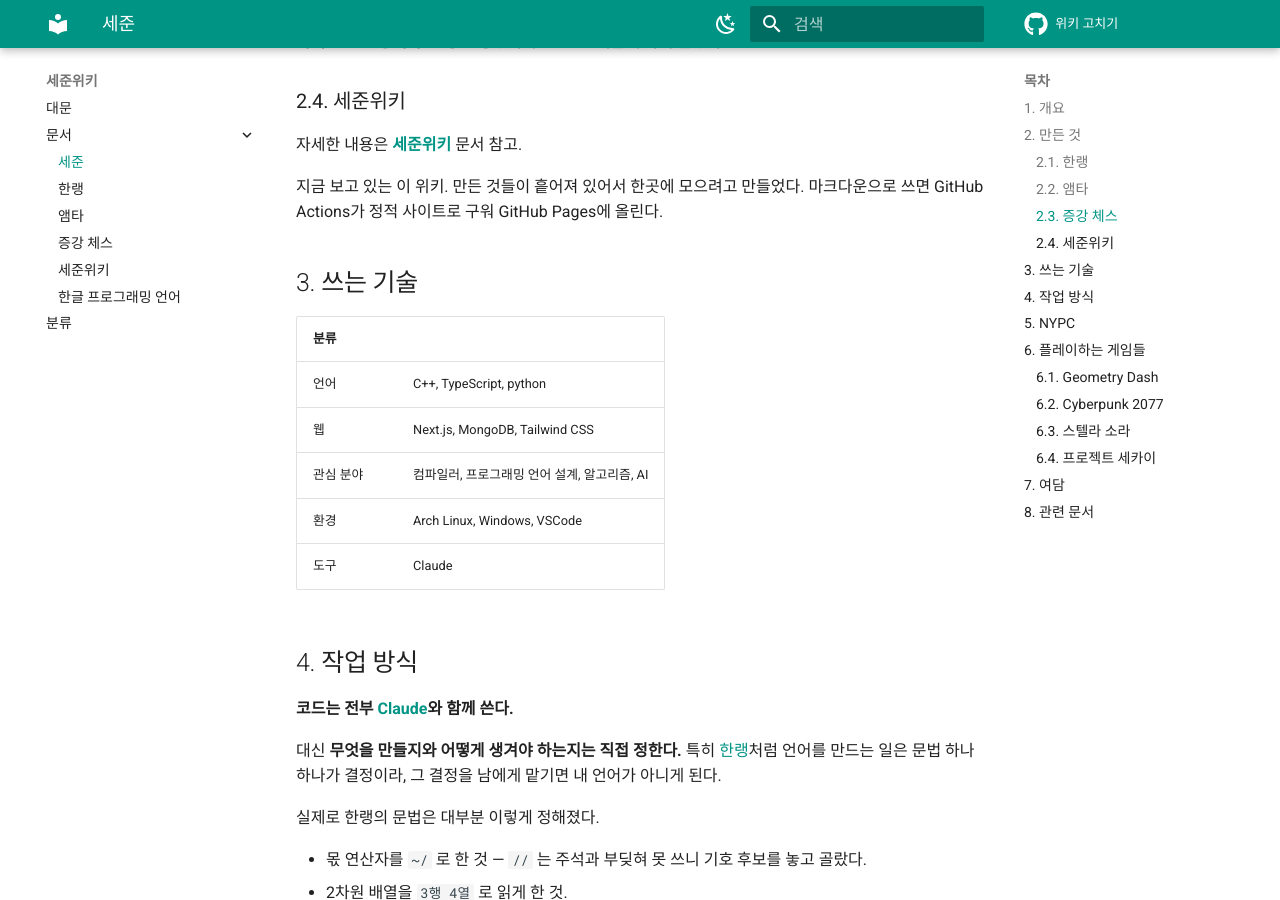
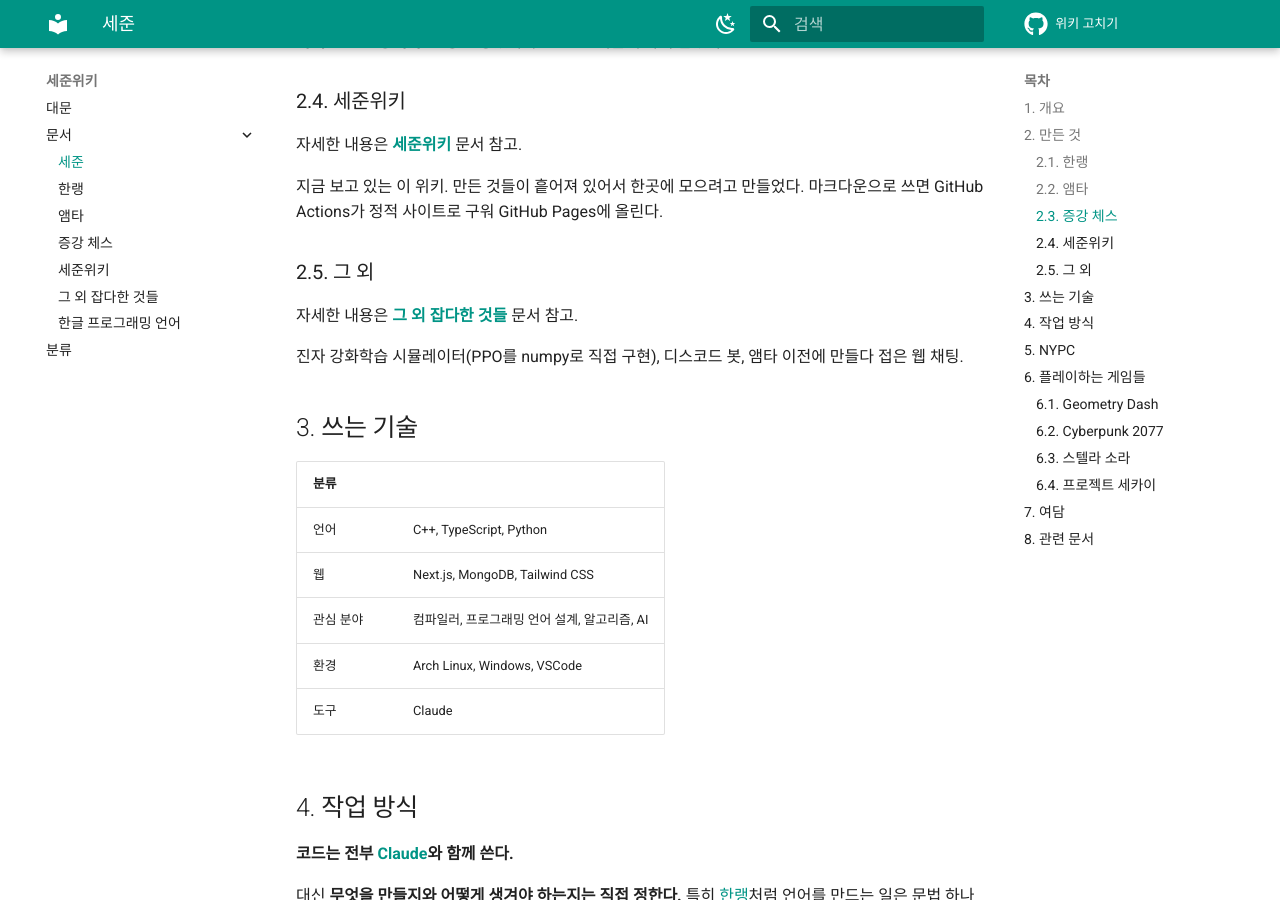
Before and after one commit to sejunch/sejunch.github.io, an MkDocs documentation site: the page built from docs/세준.md, in a window 1280 px wide and 900 px high, scrolled down 1375 px. Built offline with MkDocs 1.6.1 and Material for MkDocs 9.7.7, drawn with Linux system fonts in a browser that asks for light colours; comment, search, counter and statistics services are not loaded.

Commit message:
그 외 잡다한 것들 문서 추가 (진자 PPO / 디스코드 봇 / 폐기한 웹)

```diff
--- a/docs/세준.md
+++ b/docs/세준.md
@@ -66,11 +66,18 @@ Next.js와 MongoDB, Google Gemini API로 만들었다. 로그인, 데이터베
 지금 보고 있는 이 위키. 만든 것들이 흩어져 있어서 한곳에 모으려고 만들었다.
 마크다운으로 쓰면 GitHub Actions가 정적 사이트로 구워 GitHub Pages에 올린다.
 
+### 2.5. 그 외
+
+자세한 내용은 **[그 외 잡다한 것들](잡다한것들.md)** 문서 참고.
+
+진자 강화학습 시뮬레이터(PPO를 numpy로 직접 구현), 디스코드 봇,
+앰타 이전에 만들다 접은 웹 채팅.
+
 ## 3. 쓰는 기술
 
 | 분류 | |
 |------|---|
-| 언어 | C++, TypeScript, python |
+| 언어 | C++, TypeScript, Python |
 | 웹 | Next.js, MongoDB, Tailwind CSS |
 | 관심 분야 | 컴파일러, 프로그래밍 언어 설계, 알고리즘, AI |
 | 환경 | Arch Linux, Windows, VSCode |
@@ -139,7 +146,9 @@ Next.js와 MongoDB, Google Gemini API로 만들었다. 로그인, 데이터베
 
 - [한랭](한랭.md)
 - [앰타](앰타.md)
+- [증강 체스](증강체스.md)
 - [세준위키](세준위키.md)
+- [그 외 잡다한 것들](잡다한것들.md)
 - [한글 프로그래밍 언어](한글-프로그래밍-언어.md)
 
 ---
--- a/mkdocs.yml
+++ b/mkdocs.yml
@@ -76,6 +76,7 @@ nav:
       - 앰타: 앰타.md
       - 증강 체스: 증강체스.md
       - 세준위키: 세준위키.md
+      - 그 외 잡다한 것들: 잡다한것들.md
       - 한글 프로그래밍 언어: 한글-프로그래밍-언어.md
   - 분류: 분류.md
 
```
Also changed, not shown: docs/index.md (+1 -0 lines), docs/세준위키.md (+1 -0 lines), docs/앰타.md (+6 -0 lines), docs/잡다한것들.md (added, +81 -0 lines).
